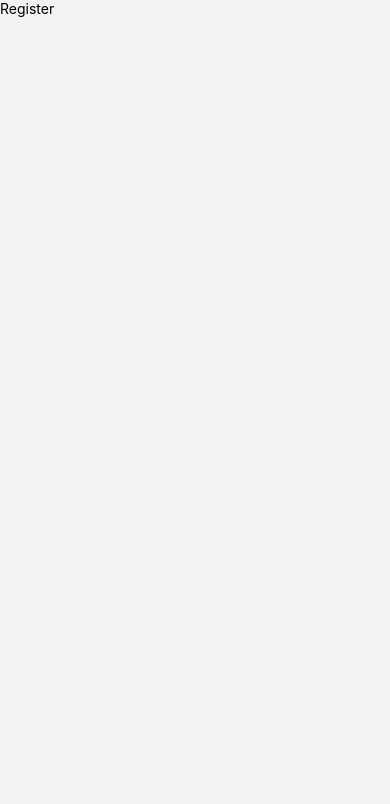
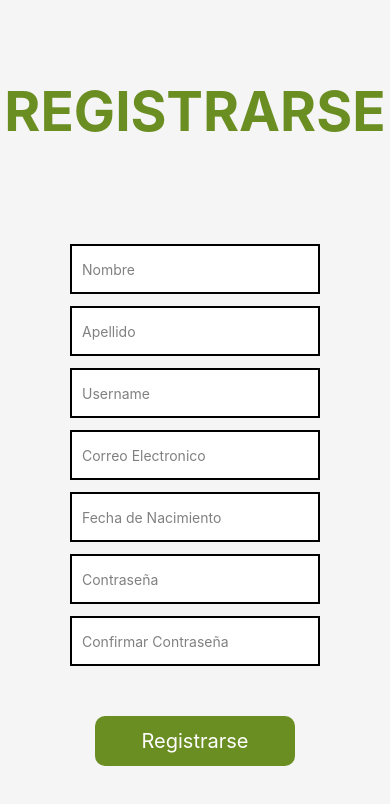
Before and after one commit to jairoalperez/CrocBites---Front---React-Native, a React Native app in the folder front/: screen /Register in a window 390 px wide. Shown: the top 804 px of the page. Built offline with nearby package versions, Linux system fonts and the light colour scheme.

Commit message:
Login y Register Ready

```diff
--- a/front/screens/Login.js
+++ b/front/screens/Login.js
@@ -30,7 +30,7 @@ const Login = () => {
   //HTTP Login
   const loginapp = () => {
     const fetchlogin = async () => {
-      const res = await axios.post('https://backend-mangaread.herokuapp.com/login', {
+      const res = await axios.post('https://backend-twittersito-siu.herokuapp.com/login', {
         username: log.username,
         password: log.pass
       },
@@ -43,8 +43,8 @@ const Login = () => {
         const cargar = async () => {
           await Alert.alert('Login Satisfactorio')
           await console.log('Login Satisfactorio')
-          await fetchgetuser()
-          await navigation.navigate('Profile')
+          //await fetchgetuser()
+          //await navigation.navigate('Profile')
         }
         cargar()
 
@@ -92,7 +92,8 @@ const Login = () => {
 
       <TouchableOpacity
         onPress={() => {
-          //loginapp()
+          loginapp()
+          //console.log(log.username + ' ' + log.pass)
         }}
         style={styles.button}>
         <Text style={styles.textbutton}>
--- a/front/screens/Register.js
+++ b/front/screens/Register.js
@@ -1,12 +1,197 @@
-import { View, Text } from 'react-native'
 import React from 'react'
+import { View, StyleSheet, Text, TouchableOpacity, Alert, TextInput } from "react-native";
+import { useState, useEffect } from "react";
+import { useNavigation } from "@react-navigation/native";
+import axios from 'axios';
 
 const Register = () => {
+
+  useEffect(() => {
+    console.log('cargo register')
+  }, [])
+
+  const navigation = useNavigation();
+
+  //Se declara el state user con los parametros que recibiran de los text input
+  const [user, setUser] = useState({
+    name: '',
+    last: '',
+    user: '',
+    email: '',
+    date: '',
+    pass: '',
+    passc: ''
+  })
+
+  //Se utiliza para setear los parametros del state user
+  const handleChangeText = (name, value) => {
+    setUser({ ...user, [name]: value })
+  }
+
+  //HTTP Register
+  const registerapp = () => {
+    const fetchregister = async () => {
+      const res = await axios.post('https://backend-twittersito-siu.herokuapp.com/registro', {
+        username: user.user,
+        correo: user.email,
+        nombre: user.name,
+        apellido: user.last,
+        date: user.date,
+        bio: 'Bio vacia',
+        direccion: 'Direccion vacia',
+        contraseña: user.pass,
+        verificarclave: user.passc
+      },
+        console.log('Conexion Satisfactoria')
+      )
+      console.log(res.data)
+      Alert.alert('Usuario Registrado')
+    }
+    fetchregister()
+  }
+
+
+
   return (
-    <View>
-      <Text>Register</Text>
+    <View style={styles.container}>
+
+      <Text style={styles.title}>
+        REGISTRARSE
+      </Text>
+
+      <TextInput
+        style={styles.tinput1}
+        keyboardType='default'
+        placeholder='Nombre'
+        placeholderTextColor='gray'
+        onChangeText={(value) => handleChangeText('name', value)} />
+
+      <TextInput
+        style={styles.tinput}
+        keyboardType='default'
+        placeholder='Apellido'
+        placeholderTextColor='gray'
+        onChangeText={(value) => handleChangeText('last', value)} />
+
+      <TextInput
+        style={styles.tinput}
+        keyboardType='default'
+        placeholder='Username'
+        placeholderTextColor='gray'
+        onChangeText={(value) => handleChangeText('user', value)} />
+
+      <TextInput
+        style={styles.tinput}
+        keyboardType='email-address'
+        placeholder='Correo Electronico'
+        placeholderTextColor='gray'
+        onChangeText={(value) => handleChangeText('email', value)} />
+
+      <TextInput
+        style={styles.tinput}
+        keyboardType='default'
+        placeholder='Fecha de Nacimiento'
+        placeholderTextColor='gray'
+        onChangeText={(value) => handleChangeText('date', value)} />
+
+      <TextInput
+        secureTextEntry={true}
+        style={styles.tinput}
+        keyboardType='default'
+        placeholder='Contraseña'
+        placeholderTextColor='gray'
+        onChangeText={(value) => handleChangeText('pass', value)} />
+
+      <TextInput
+        secureTextEntry={true}
+        style={styles.tinput}
+        keyboardType='default'
+        placeholder='Confirmar Contraseña'
+        placeholderTextColor='gray'
+        onChangeText={(value) => handleChangeText('passc', value)} />
+
+      <TouchableOpacity
+        onPress={() => {
+
+          //if para confirmar si las contraseñas coinciden.
+          if (user.pass === user.passc) {
+
+            //console.log(user.user + ' ' + user.name + ' ' + user.last + ' ' + user.email + ' ' + user.date + ' ' + user.pass)
+            registerapp()
+
+          } else {
+            console.log('Las contraseñas deben coincidir')
+            Alert.alert('Las contraseñas deben coincidir')
+          }
+
+        }}
+        style={styles.button}>
+        <Text style={styles.textbutton}>
+          Registrarse
+        </Text>
+      </TouchableOpacity>
+
     </View>
   )
 }
 
 export default Register
+
+/*---------------------------------------------------------------------------------------
+------------------------------------- Estilos -------------------------------------------
+---------------------------------------------------------------------------------------*/
+const styles = StyleSheet.create({
+
+  container: {
+    flex: 1,
+    justifyContent: "center",
+    alignItems: "center",
+    backgroundColor: "whitesmoke",
+
+  },
+  title: {
+    fontSize: 55,
+    marginBottom: 50,
+    fontWeight: 'bold',
+    color: 'olivedrab'
+
+  },
+  tinput1: {
+    height: 40,
+    marginTop: 50,
+    padding: 10,
+    height: 50,
+    width: 250,
+    borderWidth: 2,
+    backgroundColor: "white",
+
+  },
+  tinput: {
+    height: 40,
+    marginTop: 12,
+    padding: 10,
+    height: 50,
+    width: 250,
+    borderWidth: 2,
+    backgroundColor: "white"
+
+  },
+  button: {
+    backgroundColor: "olivedrab",
+    padding: 10,
+    marginTop: 50,
+    borderRadius: 10,
+    justifyContent: "center",
+    alignItems: "center",
+    height: 50,
+    width: 200,
+
+  },
+  textbutton: {
+    fontSize: 20,
+    color: "white",
+
+  },
+
+
+});
```
